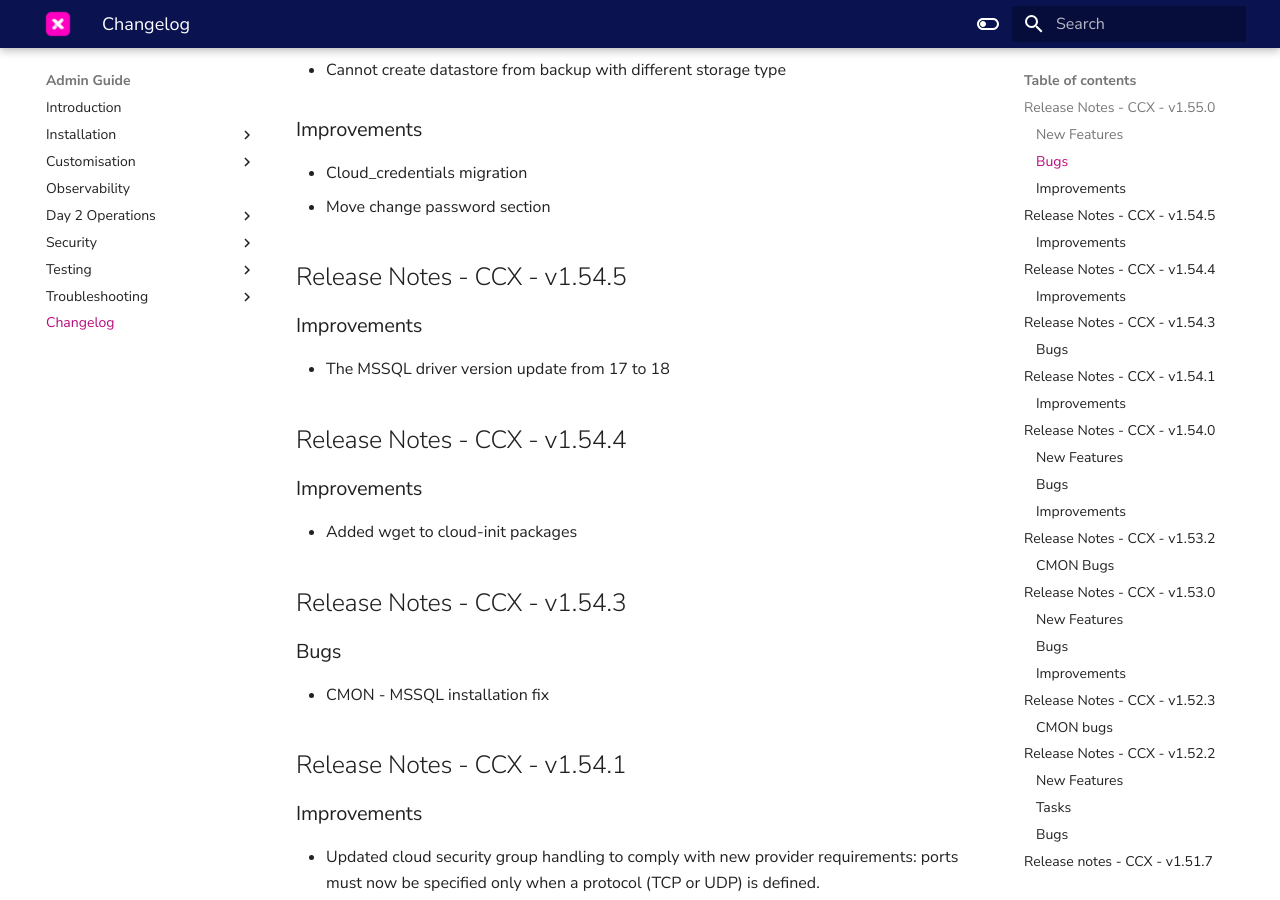
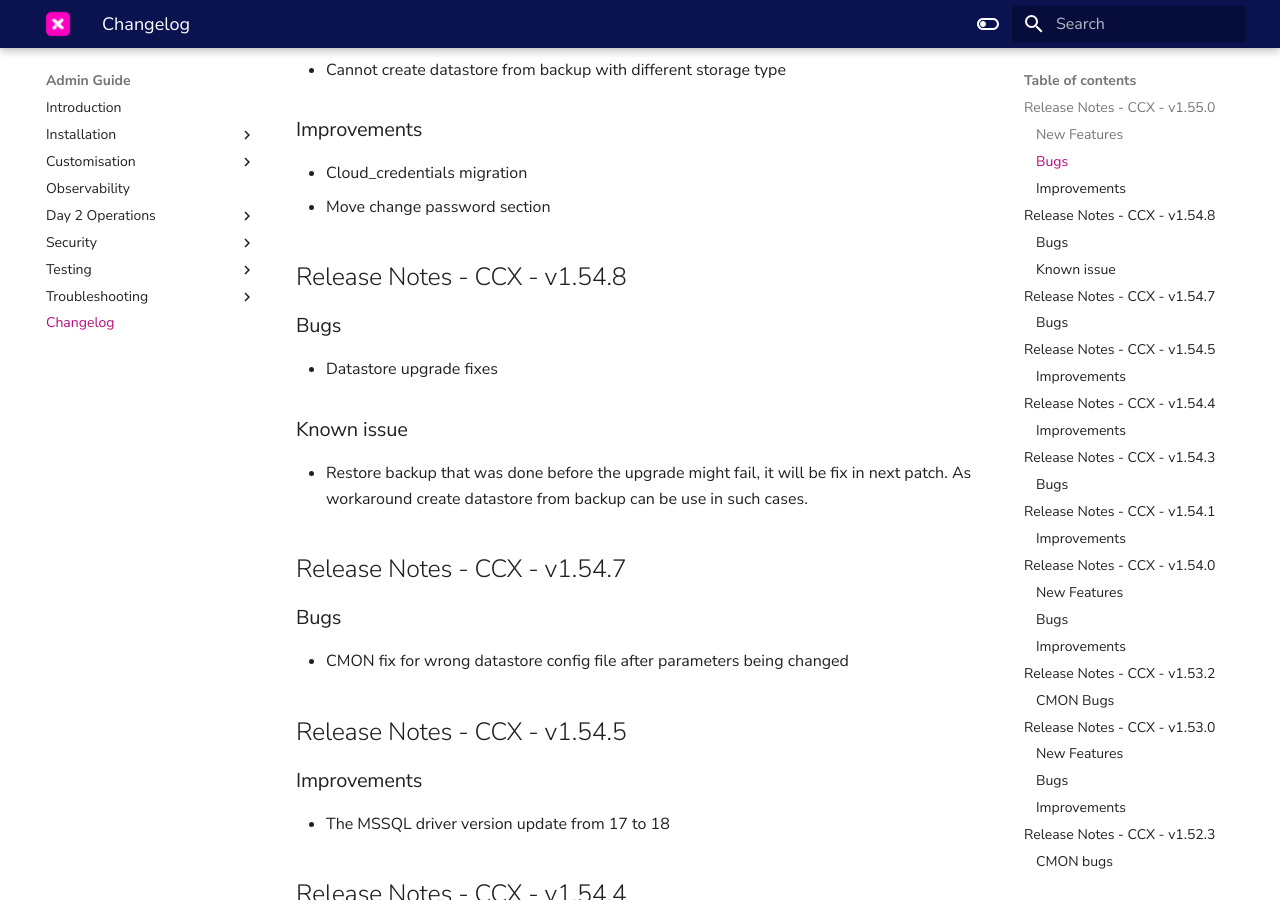
Before and after one commit to severalnines/ccx-docs, an MkDocs documentation site: the page built from docs/admin/Changelog.md, in a window 1280 px wide and 900 px high, scrolled down 725 px. Built offline with MkDocs 1.6.1 and Material for MkDocs 9.7.7, drawn with Linux system fonts in a browser that asks for light colours; comment, search, counter and statistics services are not loaded.

Commit message:
changelog

```diff
--- a/docs/admin/Changelog.md
+++ b/docs/admin/Changelog.md
@@ -30,6 +30,16 @@ CMON version 2.3.1-13878
 ### Improvements
 - Cloud_credentials migration
 - Move change password section
+
+## Release Notes - CCX - v1.54.8
+### Bugs
+- Datastore upgrade fixes
+### Known issue
+- Restore backup that was done before the upgrade might fail, it will be fix in next patch. As workaround create datastore from backup can be use in such cases.
+
+## Release Notes - CCX - v1.54.7
+### Bugs
+- CMON fix for wrong datastore config file after parameters being changed
 
 ## Release Notes - CCX - v1.54.5
 ### Improvements
```
